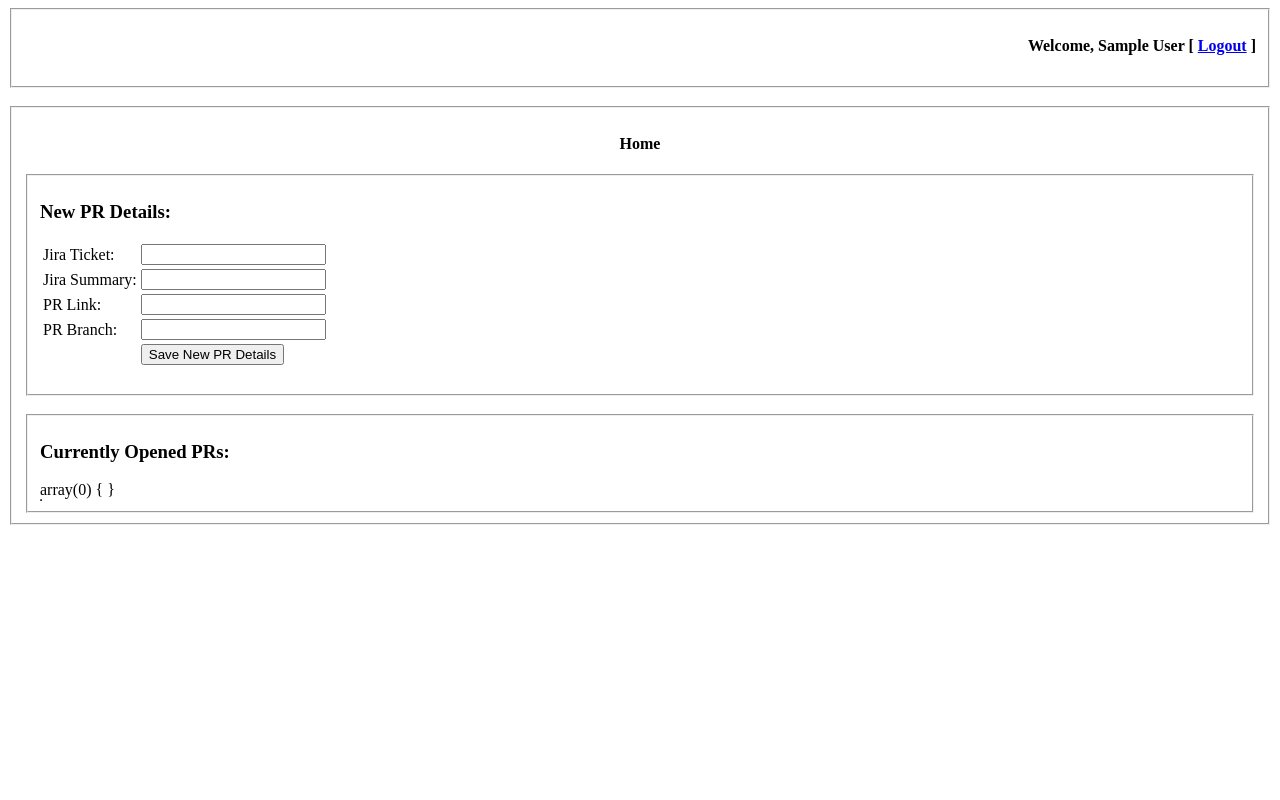
After one commit to khurana724/dawn, a PHP site: page /pr.php in a window 1280 px wide. The commit adds this page. Run offline with PHP 8.4, Linux system fonts and the light colour scheme; the visitor is signed in with stand-in values (Sample User, id 1); data that the repository does not hold is empty.

Commit message:
PR Page Initiated

```diff
--- a/db_methods/sql_methods.php
+++ b/db_methods/sql_methods.php
@@ -1,5 +1,5 @@
 <?php
-	function resolve_where_clause($where_clause, $where_condition){
+	function resolve_where_clause($where_clause=[], $where_condition){
 		$where_string='';
 		for($i=0;$i<sizeof($where_clause);$i=$i+2){
 			if($i==0){
--- a/index.php
+++ b/index.php
@@ -30,7 +30,7 @@
 				if(($detail['username']==$_POST['username']) && ($detail['password']==$_POST['password'])){
 					$_SESSION['name'] = $detail['member_name'];
 					$_SESSION['user'] = $detail['username'];
-					header('Location: home.php');
+					header('Location: pr.php');
 				}
 			}
 			echo "Incorrect Username/Password";
--- /dev/null
+++ b/pr.php
@@ -0,0 +1,49 @@
+<?php
+include 'config.inc';
+?>
+<html>
+	<title>THOR :: AUTO (Home)</title>
+	<body>
+		<fieldset>
+			<h4 align='right'>Welcome, <?php echo $_SESSION['name'] ?> [ <a href='logout.php'>Logout</a> ]</h4>
+		</fieldset>
+		<br>
+		<fieldset>
+			<h4 align = 'center'>Home</h4>
+			<div id = 'sec1' style='float: left; width: 100%'>
+			<fieldset><h3>New PR Details:</h3>
+				<form name='new-pr' method="post">
+					<table>
+						<tr><td>Jira Ticket:</td><td><input type="text" name="jira-ticket" /></td></tr>
+						<tr><td>Jira Summary:</td><td><input type="text" name="jira-summary" /></td></tr>
+						<tr><td>PR Link:</td><td><input type="text" name="pr-link" /></td></tr>
+						<tr><td>PR Branch:</td><td><input type="text" name="pr-branch" /></td></tr>
+						<tr><td></td><td><input type="submit" name="save-new-pr" value='Save New PR Details' /></td></tr>
+					</table>
+				</form>
+				<?php
+					if(isset($_POST['jira-ticket'])){
+						insert(['jira-ticket', 'jira-summary', 'pr-link', 'pr-branch', 'username'], [$_POST['jira-ticket'], $_POST['jira-summary'], $_POST['pr-link'], $_POST['pr-branch'], $_SESSION['user']], 'pr-details');
+					}
+				?>
+			</fieldset></br>
+
+			<fieldset><h3>Currently Opened PRs:</h3>
+				<table border=1>
+				<?php
+					$opened_pr = select_all('pr_details', ['username', $_SESSION['user']]);
+					var_dump($opened_pr);
+					// for($i=0;$i<sizeof($opened_pr);$i++){
+					// 	echo "<tr>";
+					// 		echo "<td>";
+					// 			echo 'Test';
+					// 		echo "</td>";
+					// 	echo "</tr>";
+					// }
+				?>
+				</table>
+			</fieldset>
+			</div>
+		</fieldset>
+	</body>
+</html>
```
Also changed, not shown: home.php (deleted, +0 -27 lines).
